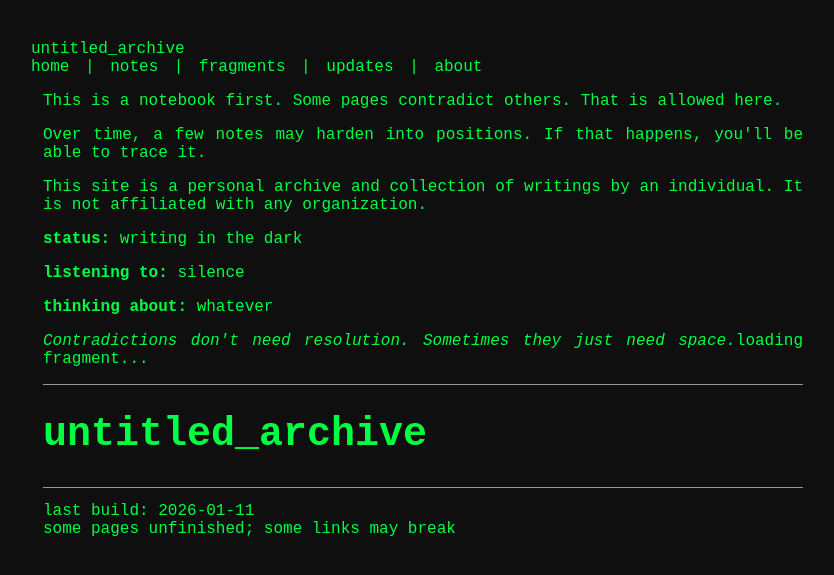
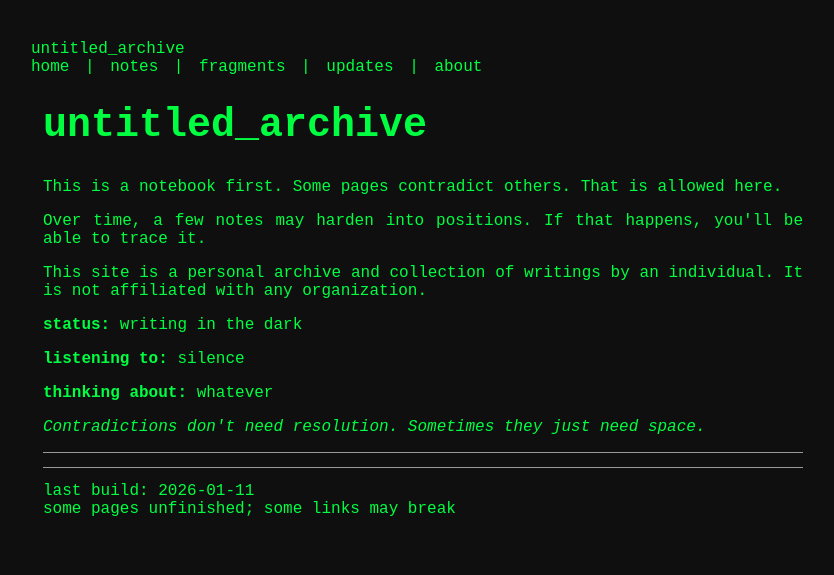
Before and after one commit to mudafie/untitled_archive, a Jekyll site: the page built from index.md, in a window 1280 px wide. Shown: the top 575 px of the page, without its empty margins (209-1043 px from the left). Built offline with Jekyll 4.4.1, drawn with Linux system fonts in a browser that asks for light colours.

Commit message:
Bug fix on main page

```diff
--- a/_layouts/default.html
+++ b/_layouts/default.html
@@ -32,7 +32,15 @@
   </header>
 
   <main class="page">
-      <section class="front-matter">
+    {% if page.title %}
+      <h1 class="page-title">{{ page.title }}</h1>
+    {% endif %}
+
+    {% if page.date %}
+      <div class="page-meta">written: {{ page.date | date: "%Y-%m-%d" }}</div>
+    {% endif %}
+
+    <section class="front-matter">
         <p>
           This is a notebook first. Some pages contradict others. That is allowed here.
         </p>
@@ -52,7 +60,7 @@
       </section>
 
       <section class="random-fragment">
-        <p><em id="fragment-text"></em>loading fragment...</p>
+        <p><em id="fragment-text"></em></p>
       </section>
 
       <script>
@@ -65,17 +73,11 @@
         if (fragments.length > 0) {
           const random = fragments[Math.floor(Math.random() * fragments.length)];
           document.getElementById("fragment-text").textContent = random;
+        } else {
+          document.getElementById("fragment-text").textContent = "no fragments available";
         }
       </script>
       <hr>
-
-    {% if page.title %}
-      <h1 class="page-title">{{ page.title }}</h1>
-    {% endif %}
-
-    {% if page.date %}
-      <div class="page-meta">written: {{ page.date | date: "%Y-%m-%d" }}</div>
-    {% endif %}
 
     <section class="content">
       {{ content }}
```
